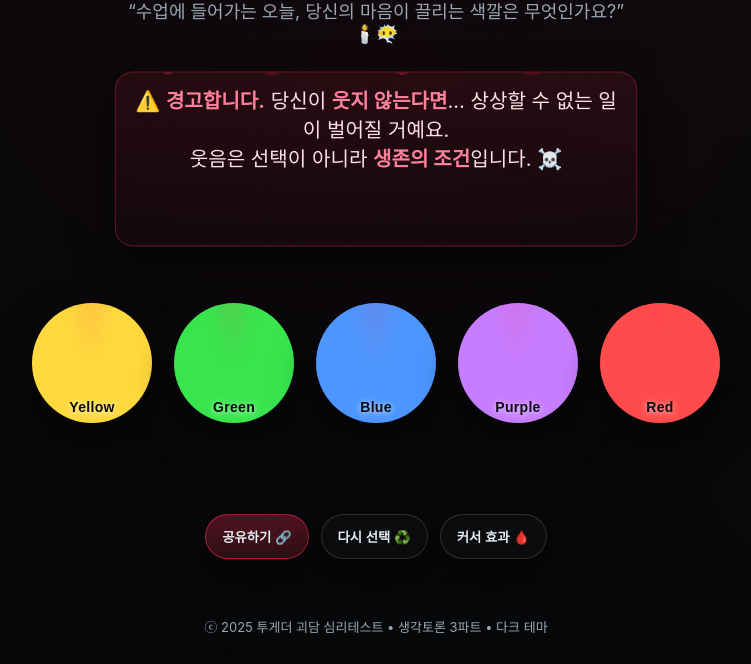
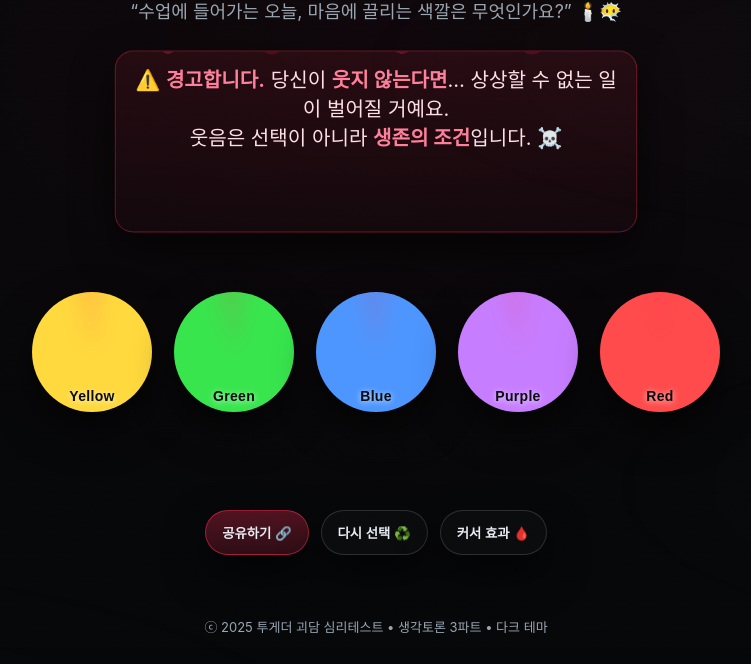
Before and after one commit to Arignaroa/color-test, a plain HTML site: page index.html in a window 1280 px wide. Shown: the part 136-800 px from the top of the page, without its empty margins (264-1015 px from the left). Drawn offline with Linux system fonts and the light colour scheme; a web font is replaced by a local one.

Commit message:
Update index.html

```diff
--- a/index.html
+++ b/index.html
@@ -200,7 +200,7 @@
       <div class="title" role="banner">
         <h1 data-glitch="투게더 괴담 심리테스트">🍝 투게더 괴담 심리테스트</h1>
         <p class="subtitle"> <b>생각토론 3파트</b></p>
-        <p class="lead">“수업에 들어가는 오늘, 당신의 마음이 끌리는 색깔은 무엇인가요?” <span aria-hidden="true">🕯️😶‍🌫️</span></p>
+        <p class="lead">“수업에 들어가는 오늘, 마음에 끌리는 색깔은 무엇인가요?” <span aria-hidden="true">🕯️😶‍🌫️</span></p>
       </div>
     </header>
 
```
